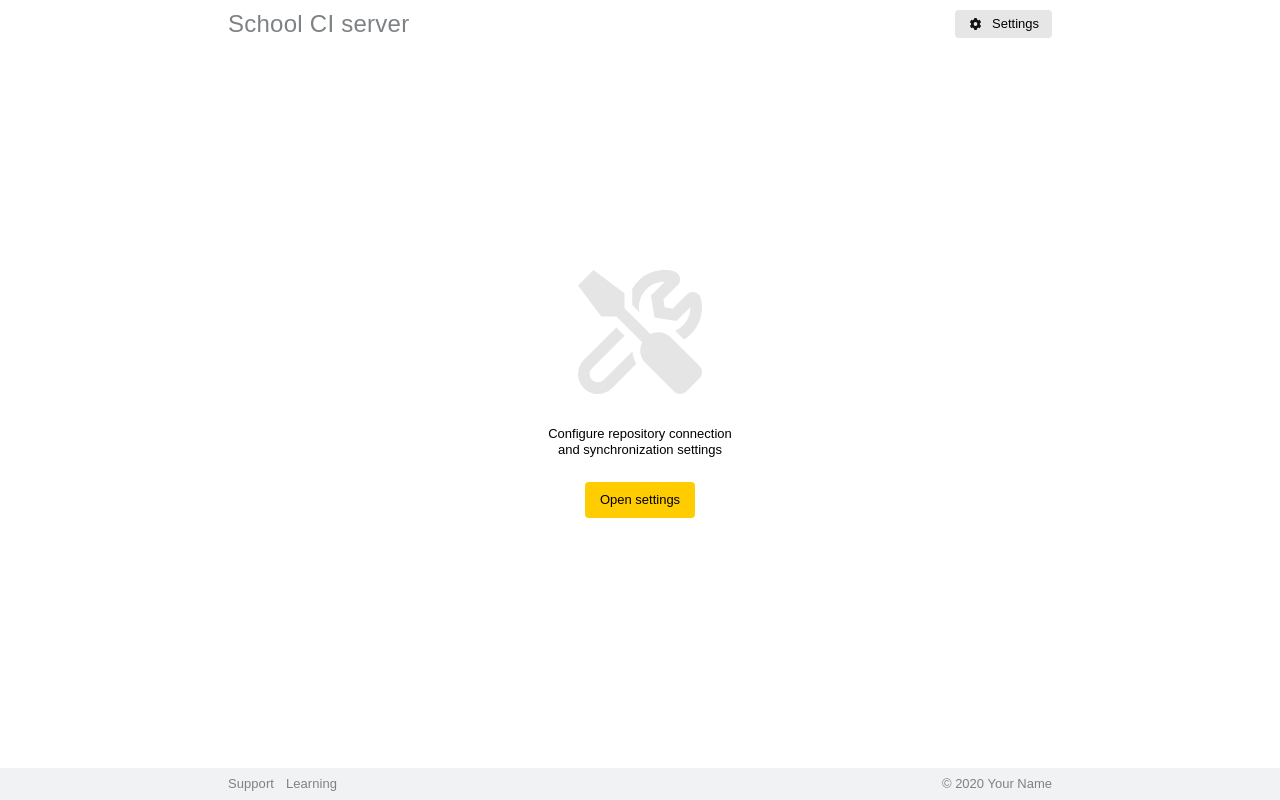
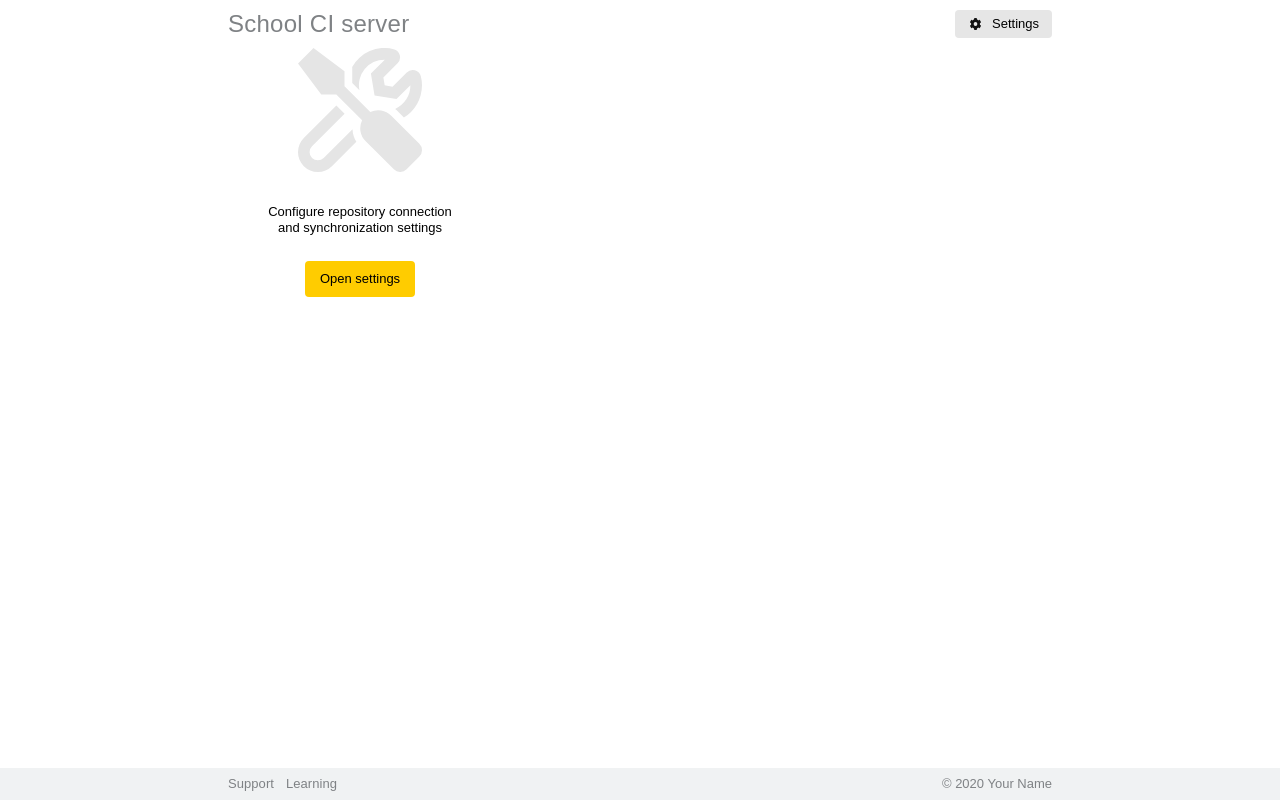
Before and after one commit to Wansmer/School-CI, a React (Create React App) app in the folder client/: page / in a window 1280 px wide. Built offline with nearby package versions, Linux system fonts and the light colour scheme; a web font is replaced by a local one.

Commit message:
problem with hard

```diff
--- a/client/src/blocks/Content/Content.js
+++ b/client/src/blocks/Content/Content.js
@@ -1,30 +1,34 @@
 import React from 'react';
 import './Content.scss';
+import {expandClasses} from '../../utils';
 
 function Content(props) {
   console.log(props);
   return (
     <section className={props.className + ' ' + props.mainClass}>
-      <div className={'Content-Inner Container' + ' ' +
+      {/* <div className={'Content-Inner Container' + ' ' +
                   'Content-Inner_alignHorizon_' + props.elems.Inner.mods.alignHorizon + ' ' +
                   'Content-Inner_alignVertical_' + props.elems.Inner.mods.alignVertical
-                   }>
+                   }> */}
+        <div className={props.className + ' ' +
+                       'Content-Inner Container' + ' ' +
+                       expandClasses(props.classes, 'Content', 'Inner')}>
         {props.children}
       </div>
     </section>
   )
 }
 
-Content.defaultProps = {
-  mainClass: 'Content',
-  elems: {
-    Inner: {
-      mods: {
-        alignVertical: 'top',
-        alignHorizon: 'left'
-      }
-    }
-  }
-}
+// Content.defaultProps = {
+//   mainClass: 'Content',
+//   elems: {
+//     Inner: {
+//       mods: {
+//         alignVertical: 'top',
+//         alignHorizon: 'left'
+//       }
+//     }
+//   }
+// }
 
 export default Content;
--- a/client/src/pages/Home.js
+++ b/client/src/pages/Home.js
@@ -20,6 +20,17 @@ const settingsButtonClasses = {
   }
 }
 
+const contentClasses = {
+  elems: {
+    Inner: {
+      mods: {
+        alignVertical: 'top',
+        alignHorizon: 'left'
+      }
+    }
+  }
+}
+
 export const Home = (props) => {
   return (
     <Fragment>
@@ -38,7 +49,7 @@ export const Home = (props) => {
         </Link>
       </Header>
       <Content className="Page-Content"
-               elems={{Inner: {mods: {alignVertical: 'center', alignHorizon: 'center'}}}}>
+               classes={ {contentClasses} }>
         <Land />
       </Content>
     </Fragment>
--- a/client/src/utils.js
+++ b/client/src/utils.js
@@ -1,5 +1,5 @@
 export function expandClasses (classes, blockName, elemName = '') {
-  const block = elemName ? `${classes.mainClass}-${elemName}` : blockName;
+  const block = elemName ? `${blockName}-${elemName}` : blockName;
   const object = classes.elems && classes.elems[elemName] ? classes.elems[elemName] : classes;
   const result = [];
   for (const modifier in object.mods) {
```
